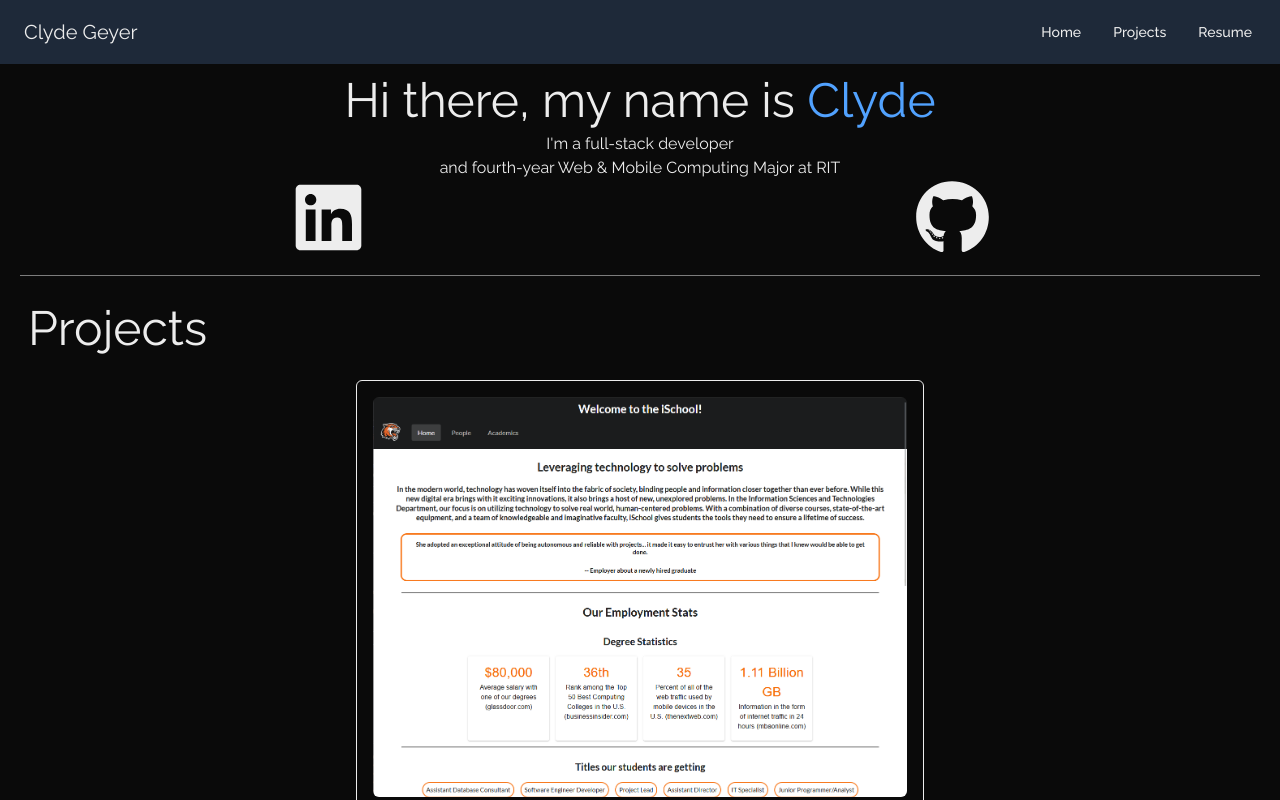
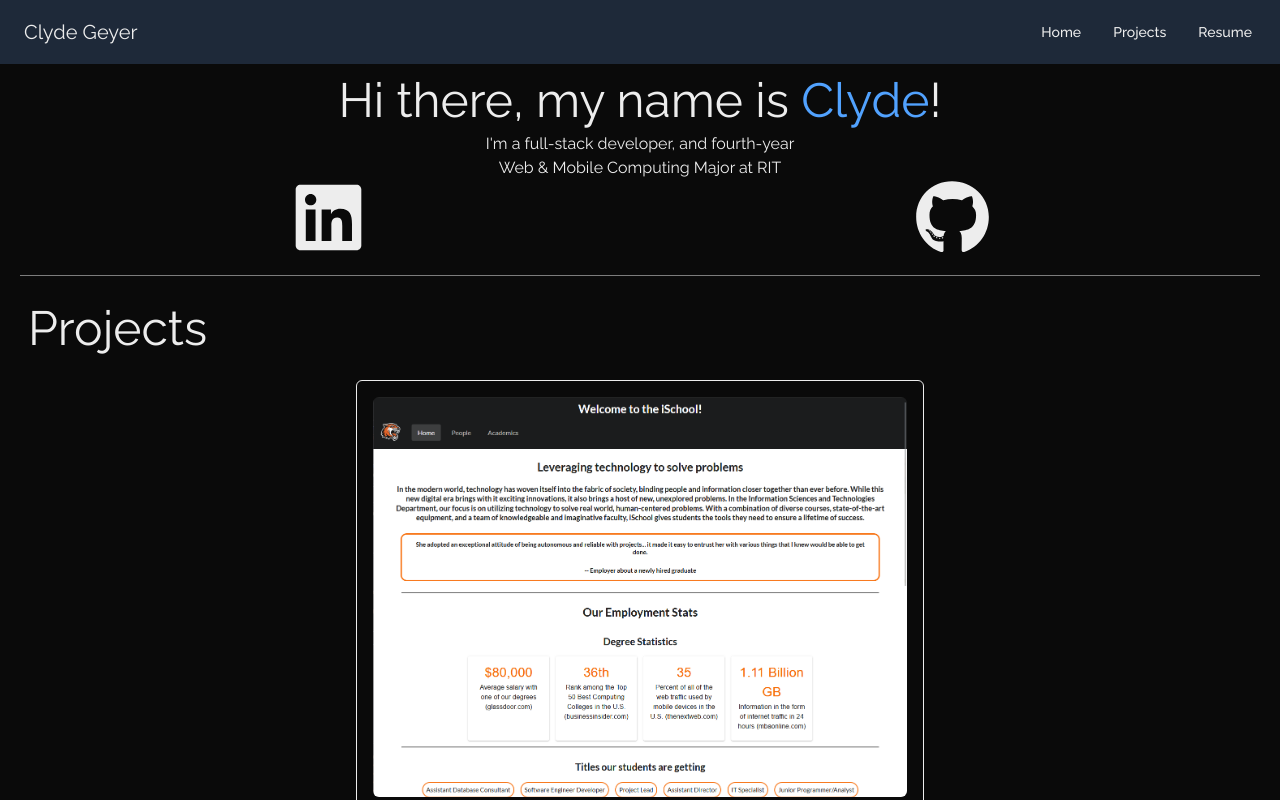
Before and after one commit to CodingArctic/next-portfolio, a Next.js app: page / in a window 1280 px wide. Shown: the top 800 px of the page. Built offline with nearby package versions, Linux system fonts and the light colour scheme.

Commit message:
remove two different divs for headline text

```diff
--- a/src/app/page.js
+++ b/src/app/page.js
@@ -9,21 +9,22 @@ export default function Home() {
       <div>
         <div className="container mx-auto px-4 text-center">
           <div>
-            <p className="mt-3 text-5xl">Hi there, my name is <span className="text-blue-400">Clyde</span></p>
+            <p className="mt-3 text-5xl">Hi there, my name is <span className="text-blue-400">Clyde</span>!</p>
           </div>
-          <div className="mt-2">I'm a full-stack developer</div>
-          <div>and fourth-year Web & Mobile Computing Major at RIT</div>
+          <div className="mt-2 m-auto max-w-80 text-wrap">
+            I'm a full-stack developer, and fourth-year Web & Mobile Computing Major at RIT
+          </div>
           <div className="flex justify-around">
             <SocialLink name="linkedin" url="https://www.linkedin.com/in/clydegeyer/"></SocialLink>
             <SocialLink name="github" url="https://www.github.com/CodingArctic/"></SocialLink>
           </div>
         </div>
-        <hr className="m-5 opacity-50" />
+        <hr className="m-5 opacity-50 " />
         <Projects />
         <hr className="m-5 opacity-50" />
         <Resume />
         <footer className="text-center align-middle">
-          <p>made with <FaHeart size={16} className="inline"/> by clyde + next.js</p>
+          <p>made with <FaHeart size={16} className="inline" /> by clyde + next.js</p>
           <p>© 2025 clyde.biz - All Rights Reserved. </p>
         </footer>
       </div>
```
